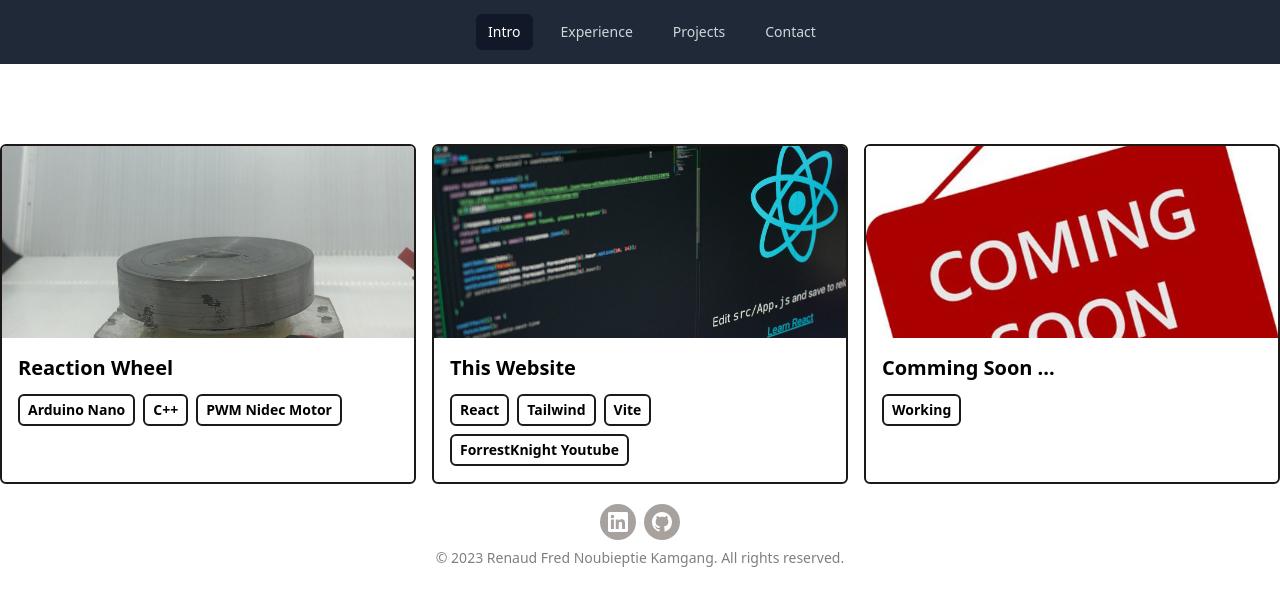
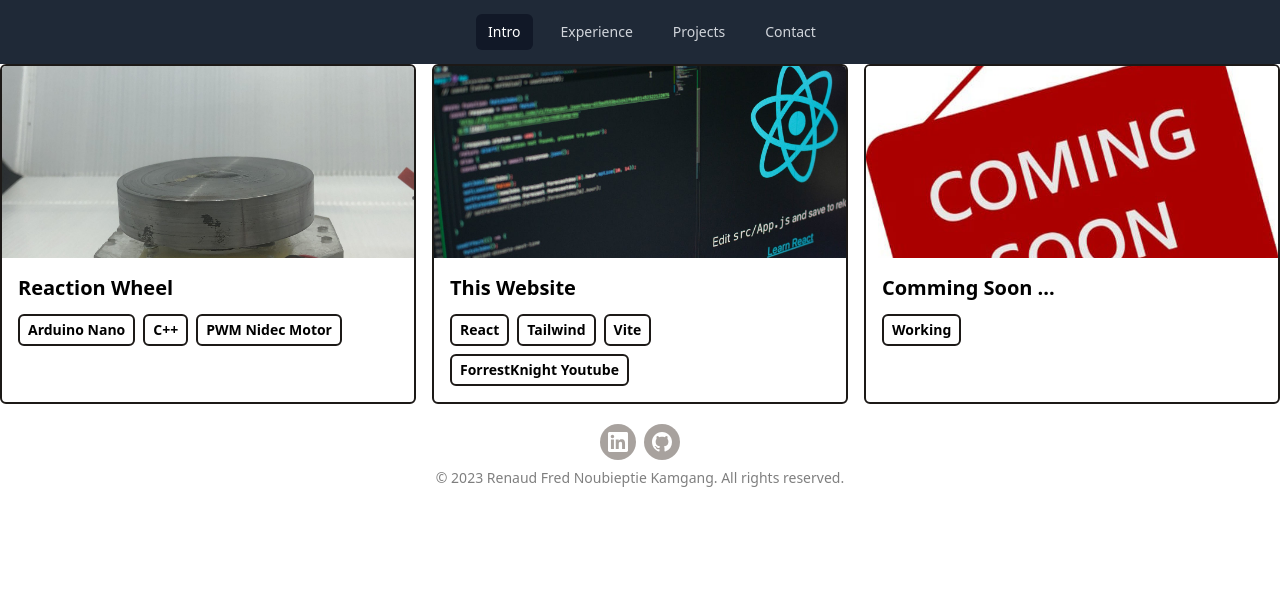
Before and after one commit to Renaud2002/renaud-site, a React (Vite) app: page /renaud-site/Portfolio in a window 1280 px wide. Shown: the top 606 px of the page. Built offline with nearby package versions, Linux system fonts and the light colour scheme.

Commit message:
adding favicon.ico

```diff
--- a/index.html
+++ b/index.html
@@ -3,6 +3,7 @@
   <head>
     <meta charset="UTF-8" />
     <!-- <link rel="icon" type="image/svg+xml" href="/vite.svg" /> -->
+    <link rel="icon" type="image/x-icon" href="/favicon.ico" />
     <meta name="viewport" content="width=device-width, initial-scale=1.0" />
     <title>Renaud's site</title>
     <link rel="preconnect" href="https://fonts.googleapis.com">
--- a/src/components/Portfolio.jsx
+++ b/src/components/Portfolio.jsx
@@ -4,7 +4,7 @@ import PortfolioItem from './PortfolioItem';
 
 function Portfolio(){
     return (
-        <div className="flex flex-col md:flex-row items-center justify-center pt-20">
+        <div className="flex flex-col md:flex-row items-center justify-center ">
             <div className="grid grid-cols-1 md:grid-cols-2 lg:grid-cols-3 gap-4">
                 {portfolio.map(project =>(
                     <PortfolioItem
```
Also changed, not shown: 1 other file (tests, documents, lock files or other folders).
